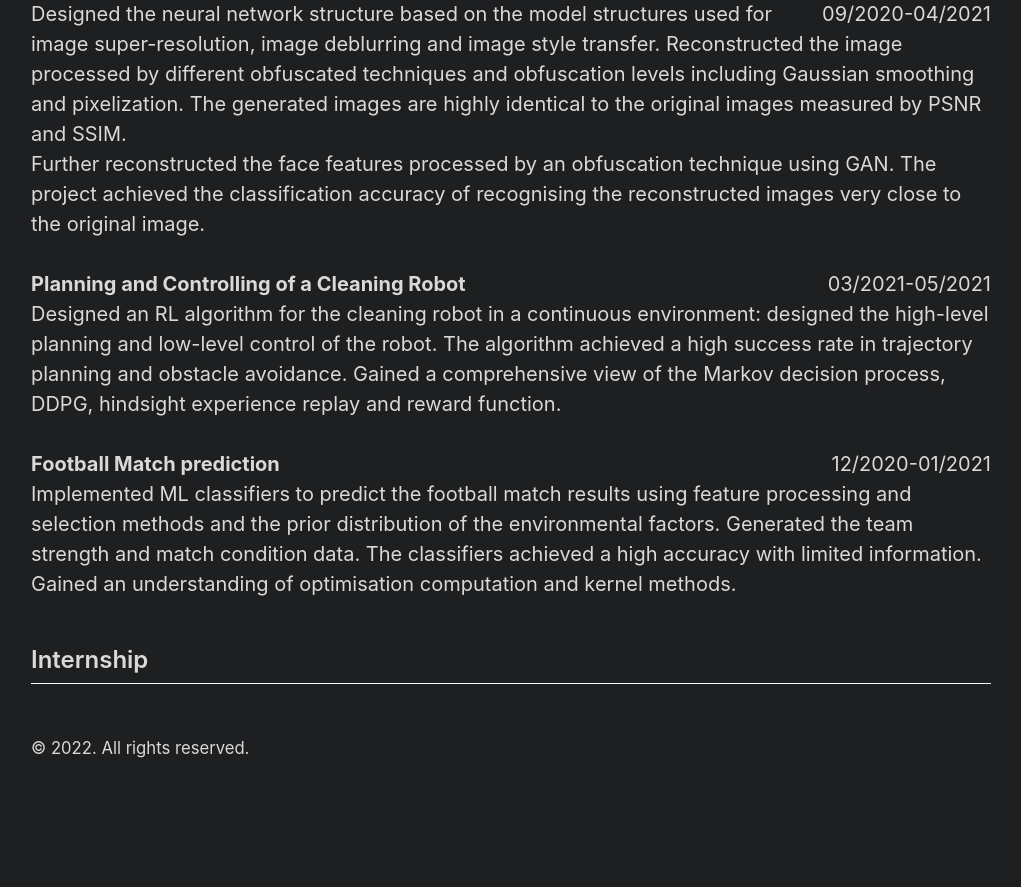
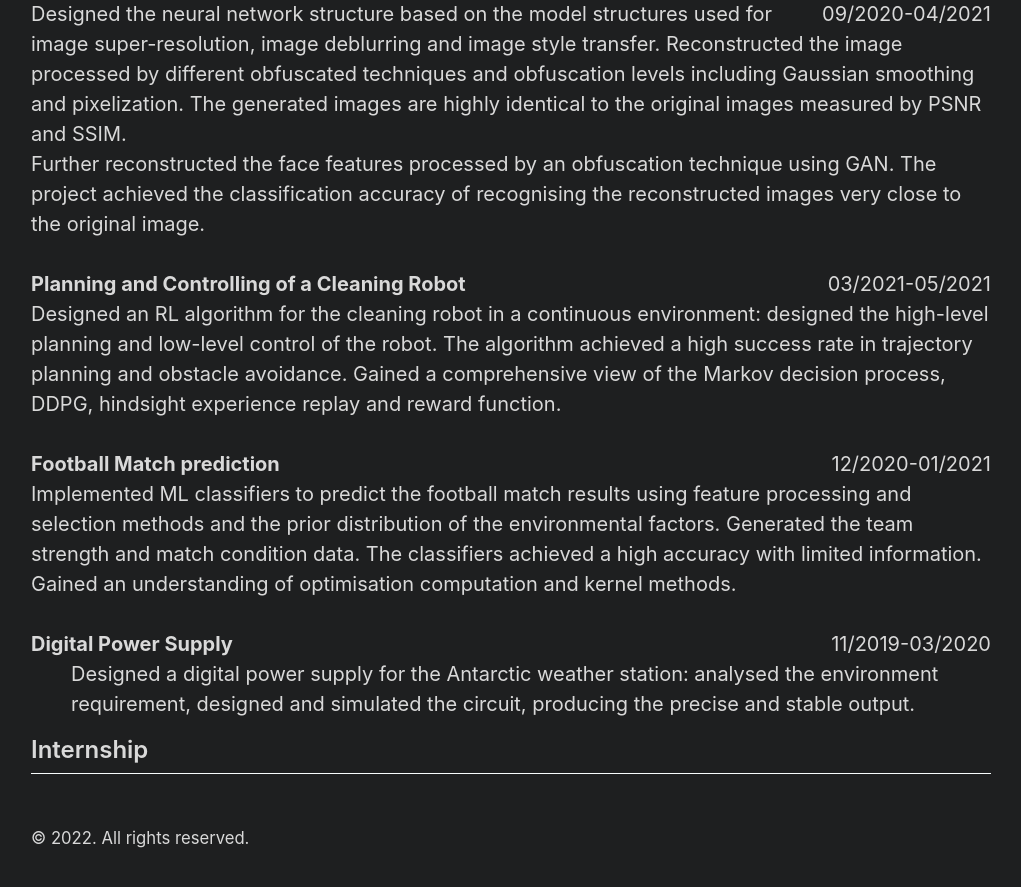
Before and after one commit to Zhao-Mingyang/zhao-mingyang.github.io, a Jekyll site: the page built from about.md, in a window 1280 px wide and 900 px high, scrolled down 954 px. Shown: the top 887 px of the window, without its empty margins (129-1150 px from the left). Built offline with Jekyll 4.4.1, drawn with Linux system fonts in a browser that asks for light colours; before the commit the page ends 1764 px from its top, so only the background shows below that.

Commit message:
Update default.html

```diff
--- a/_layouts/default.html
+++ b/_layouts/default.html
@@ -60,6 +60,10 @@
 	distribution of the environmental factors. Generated the team strength and match condition data. The classifiers achieved a high
 	accuracy with limited information. Gained an understanding of optimisation computation and kernel methods. <br>
 		     <br>
+	<div style="float:left; text-align:left"> <b> Digital Power Supply  </b> </div>
+		     <div style="float:right; text-align:right">  11/2019-03/2020 </div> <br>
+		     <ul> Designed a digital power supply for the Antarctic weather station: analysed the environment requirement,
+		     designed and simulated the circuit, producing the precise and stable output. </ul>
 	<h2>Internship</h2>
 	     <HR>
 
```
